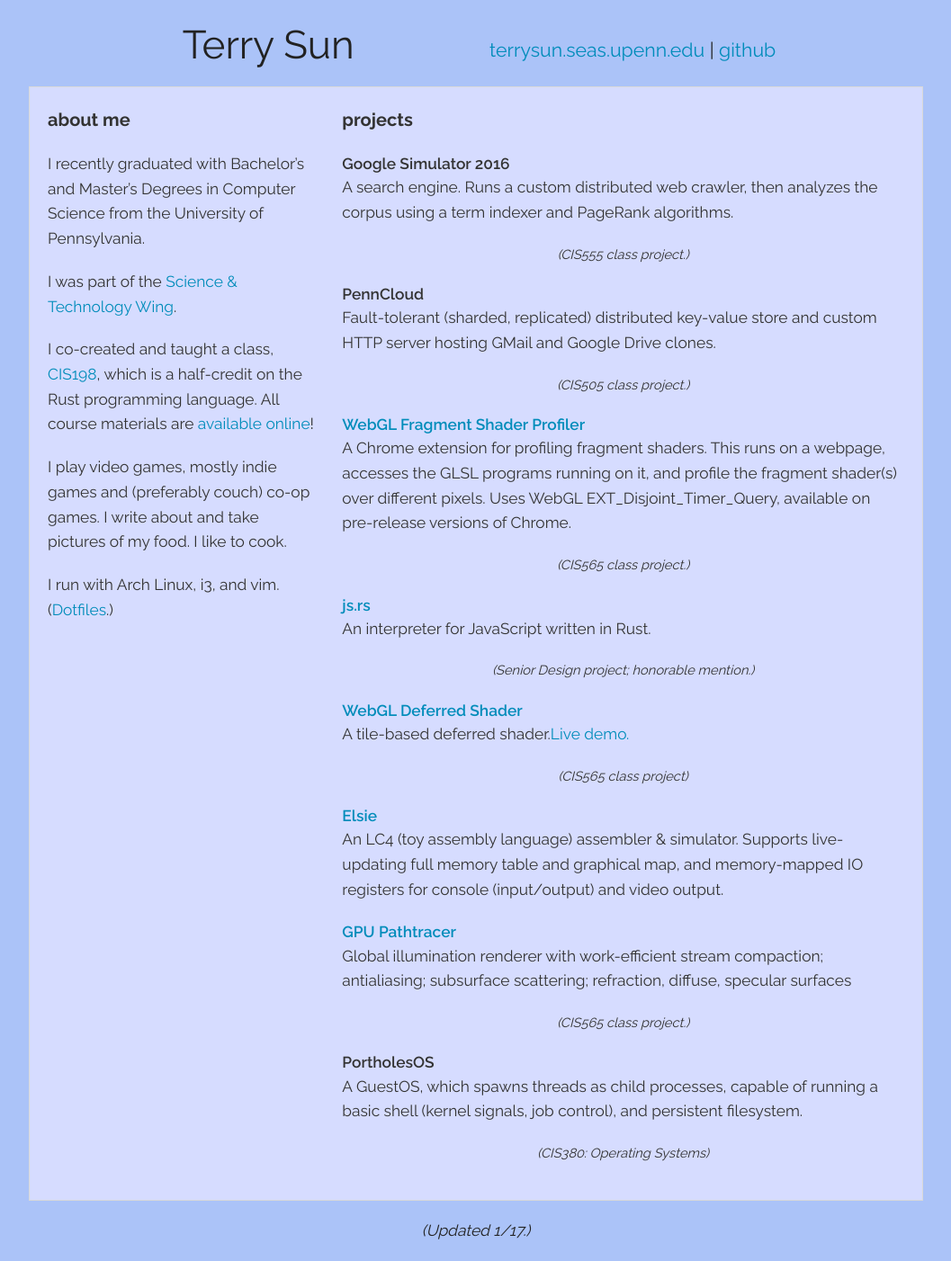
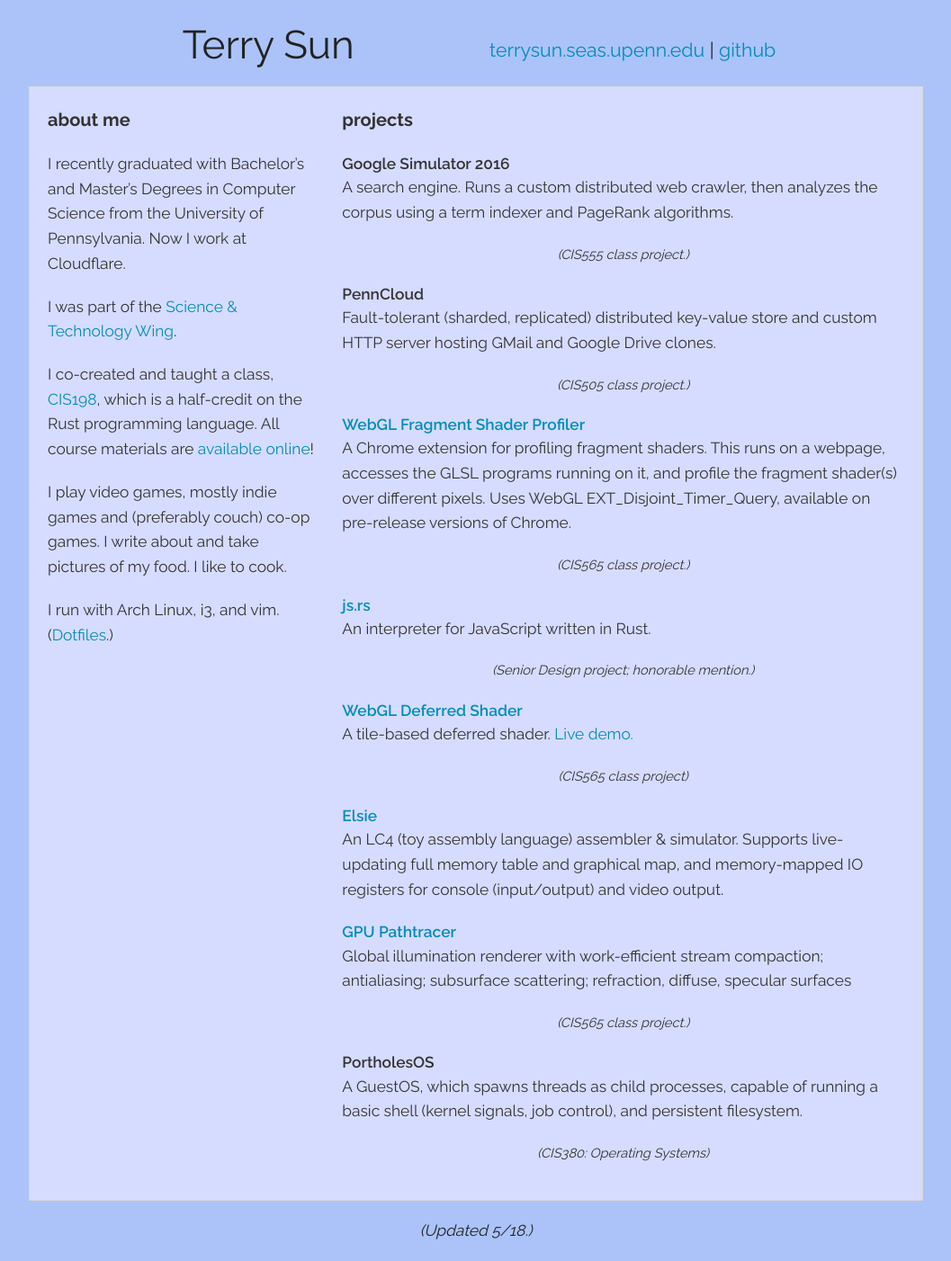
Before and after one commit to terrynsun/terrynsun.github.io, a Jekyll site: the page built from index.md, in a window 1280 px wide. Shown: the whole page at 90% size, without its empty margins (111-1168 px from the left). Built offline with Jekyll 4.4.1, drawn with Linux system fonts in a browser that asks for light colours.

Commit message:
update 5/18

```diff
--- a/index.md
+++ b/index.md
@@ -8,7 +8,7 @@ layout: default
 <div class="large-4 medium-4 columns"> <p class="header">about me</p>
 
 I recently graduated with Bachelor's and Master's Degrees in Computer Science
-from the University of Pennsylvania.
+from the University of Pennsylvania. Now I work at Cloudflare.
 
 I was part of the [Science & Technology Wing] [STWing].
 
@@ -95,7 +95,7 @@ basic shell (kernel signals, job control), and persistent filesystem.</p>
 </div> </div>
 
 <div class="note">
-  (Updated 1/17.)
+  (Updated 5/18.)
 </div>
 
 </div> </div>
```
Also changed, not shown: other parts of index.md (+2 -2 lines).
